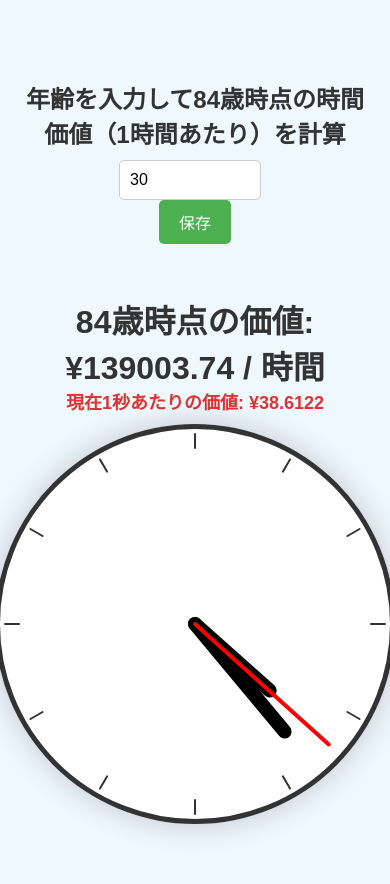
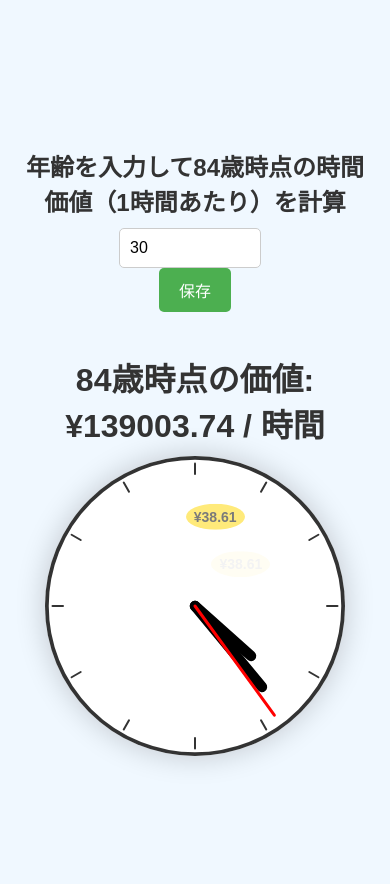
Before and after one commit to babaginji/invest_clock, a Flask app: page / in a window 390 px wide. Run offline with Flask 3, Linux system fonts and the light colour scheme.

Commit message:
Fix responsive design for mobile

```diff
--- a/static/style.css
+++ b/static/style.css
@@ -20,10 +20,31 @@ h1, h2 {
     margin-bottom: 10px;
 }
 
-#secondValue {
-    margin-top: -10px;
-    font-size: 18px;
-    color: #d33;
+.clock-wrapper {
+    position: relative;
+    width: 300px;
+    height: 300px;
+}
+
+#coinContainer {
+    position: absolute;
+    top: 0;
+    left: 0;
+    width: 100%;
+    height: 100%;
+    pointer-events: none;
+}
+
+.coin {
+    position: absolute;
+    font-size: 14px;
+    background-color: gold;
+    border-radius: 50%;
+    padding: 5px 8px;
+    color: black;
+    font-weight: bold;
+    text-align: center;
+    transform: translateX(-50%);
 }
 
 input[type=number] {
@@ -43,7 +64,7 @@ button {
     background-color: #4CAF50;
     color: white;
     cursor: pointer;
-    margin-bottom: 30px;
+    margin-bottom: 20px;
 }
 
 button:hover {
--- a/templates/clock.html
+++ b/templates/clock.html
@@ -13,14 +13,17 @@
     <button onclick="saveAge()">保存</button>
 
     <h1 id="timeValue">84歳時点の価値: ¥{{ future_value }} / 時間</h1>
-        <h2 id="secondValue"></h2>
 
-        <canvas id="clockCanvas" width="400" height="400"></canvas>
+    <div class="clock-wrapper">
+        <canvas id="clockCanvas" width="300" height="300"></canvas>
+        <div id="coinContainer"></div>
+    </div>
 </div>
 
 <script>
 const TARGET_AGE = 84;
 const ANNUAL_INTEREST = 0.07;
+const COIN_FADE_TIME = 2000; // 2秒で消える
 
 function calculateFutureValue(age) {
     const yearsToGo = TARGET_AGE - age;
@@ -31,14 +34,7 @@
     const fv_per_second = calculateFutureValue(age);
     const fv_per_hour = fv_per_second * 3600;
     document.getElementById('timeValue').textContent = `84歳時点の価値: ¥${fv_per_hour.toFixed(2)} / 時間`;
-
-            // 秒ごとの減少演出
-            let currentValue = fv_per_second;
-            const secondElem = document.getElementById('secondValue');
-            setInterval(() => {
-                currentValue = currentValue * Math.pow(1 + ANNUAL_INTEREST, 1/31536000); // 1秒分の複利減少演出
-                secondElem.textContent = `現在1秒あたりの価値: ¥${currentValue.toFixed(4)}`;
-            }, 1000);
+    startCoinAnimation(fv_per_second);
 }
 
 function saveAge() {
@@ -49,6 +45,33 @@
     } else {
         alert("0~120の有効な年齢を入力してください");
     }
+}
+
+// コインアニメーション
+function startCoinAnimation(valuePerSecond) {
+    const coinContainer = document.getElementById('coinContainer');
+    const coin = document.createElement('div');
+    coin.className = 'coin';
+    coin.textContent = `¥${valuePerSecond.toFixed(2)}`;
+    coinContainer.appendChild(coin);
+
+    // ランダムに少し左右に散らす
+    const offsetX = (Math.random() - 0.5) * 40;
+    coin.style.left = `calc(50% + ${offsetX}px)`;
+
+    // アニメーション
+    coin.animate([
+        { transform: 'translateY(0)', opacity: 1 },
+        { transform: 'translateY(100px)', opacity: 0 }
+    ], {
+        duration: COIN_FADE_TIME,
+        easing: 'ease-out'
+    });
+
+    // 終わったら削除
+    setTimeout(() => {
+        coinContainer.removeChild(coin);
+    }, COIN_FADE_TIME);
 }
 
 // 時計描画
@@ -65,14 +88,10 @@
 
 function drawFace(ctx, radius) {
     ctx.clearRect(-radius, -radius, radius*2, radius*2);
-
-            // 文字盤
     ctx.beginPath();
     ctx.arc(0, 0, radius, 0, 2*Math.PI);
     ctx.fillStyle = 'white';
     ctx.fill();
-
-            // 外枠
     ctx.strokeStyle = '#333';
     ctx.lineWidth = radius*0.05;
     ctx.stroke();
@@ -112,17 +131,19 @@
     let minute = now.getMinutes();
     let second = now.getSeconds();
 
-            // 時針
     hour = (hour*Math.PI/6) + (minute*Math.PI/(6*60)) + (second*Math.PI/(360*60));
     drawHand(ctx, hour, radius*0.5, radius*0.07);
 
-            // 分針
     minute = (minute*Math.PI/30) + (second*Math.PI/(30*60));
     drawHand(ctx, minute, radius*0.7, radius*0.07);
 
-            // 秒針
     second = second*Math.PI/30;
     drawHand(ctx, second, radius*0.9, radius*0.02, 'red');
+
+    // 毎秒コイン生成
+    const age = parseInt(document.getElementById('ageInput').value);
+    const fv_per_second = calculateFutureValue(age);
+    startCoinAnimation(fv_per_second);
 }
 
 function drawHand(ctx, pos, length, width, color='black') {
@@ -139,9 +160,7 @@
 
 window.onload = function() {
     var age = parseInt(localStorage.getItem('userAge'));
-            if (!age) {
-                age = parseInt("{{ default_age }}");
-            }
+    if (!age) age = parseInt("{{ default_age }}");
     document.getElementById('ageInput').value = age;
     updateTimeValue(age);
     drawClock();
```
Lines whose indentation alone changed are shown as unchanged.
